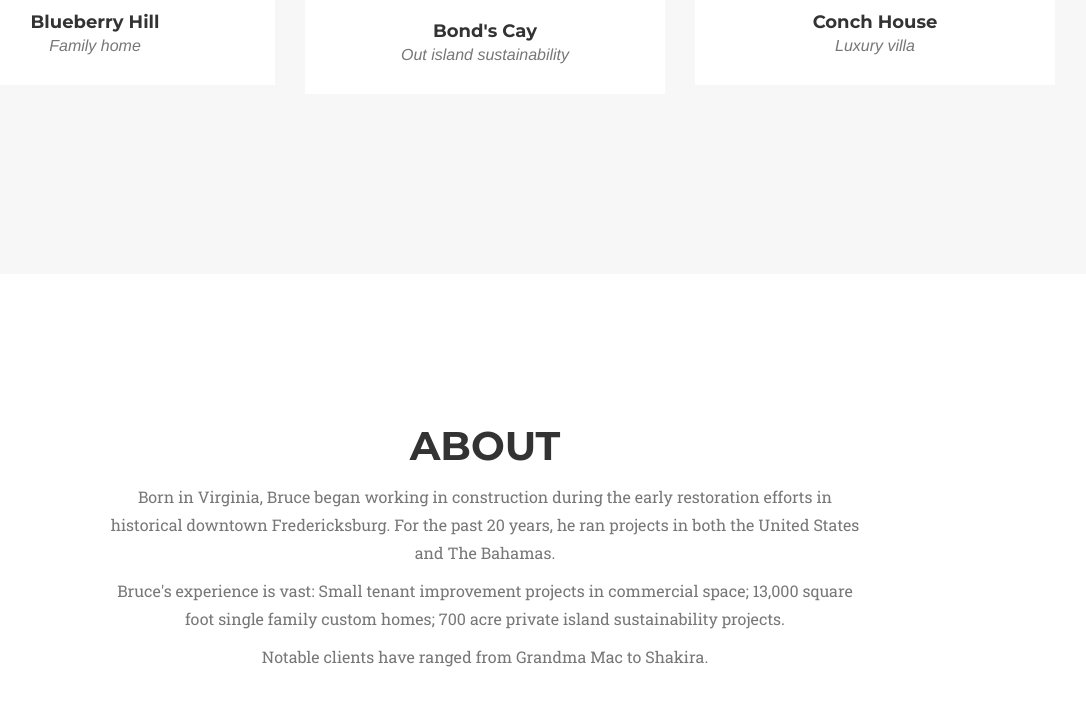
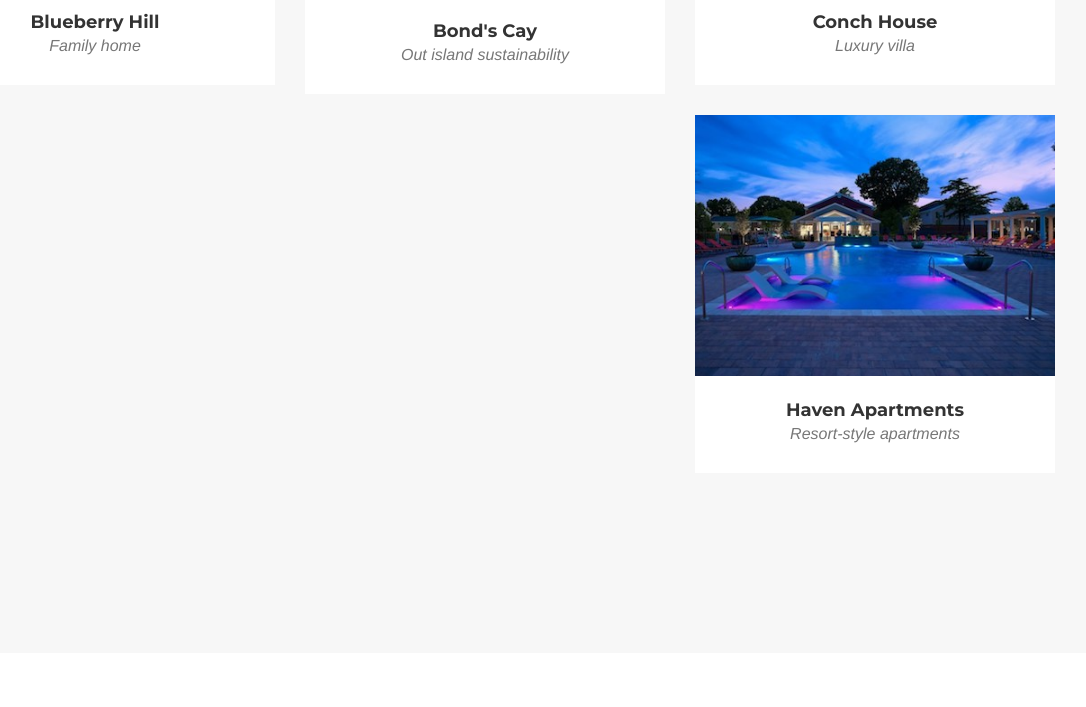
Before and after one commit to zmcdaniel/tnconstruction, a website: page index.html in a window 1280 px wide. Shown: the part 2386-3093 px from the top of the page, without its empty margins (155-1241 px from the left). Drawn offline with nearby package versions, Linux system fonts and the light colour scheme; a web font is replaced by a local one.

Commit message:
adding Haven Apts

```diff
--- a/index.html
+++ b/index.html
@@ -223,6 +223,20 @@
                     <div class="portfolio-caption">
                         <h4>Conch House</h4>
                         <p class="text-muted">Luxury villa</p>
+                    </div>
+                </div>
+                <div class="col-md-4 col-sm-6 portfolio-item">
+                    <a href="#portfolioModal7" class="portfolio-link" data-toggle="modal">
+                        <div class="portfolio-hover">
+                            <div class="portfolio-hover-content">
+                                <i class="fa fa-plus fa-3x"></i>
+                            </div>
+                        </div>
+                        <img src="img/portfolio/project_haven400x289.jpg" class="img-responsive" alt="">
+                    </a>
+                    <div class="portfolio-caption">
+                        <h4>Haven Apartments</h4>
+                        <p class="text-muted">Resort-style apartments</p>
                     </div>
                 </div>
             </div>
```
Also changed, not shown: img/portfolio/project_haven400x289.jpg (added).
